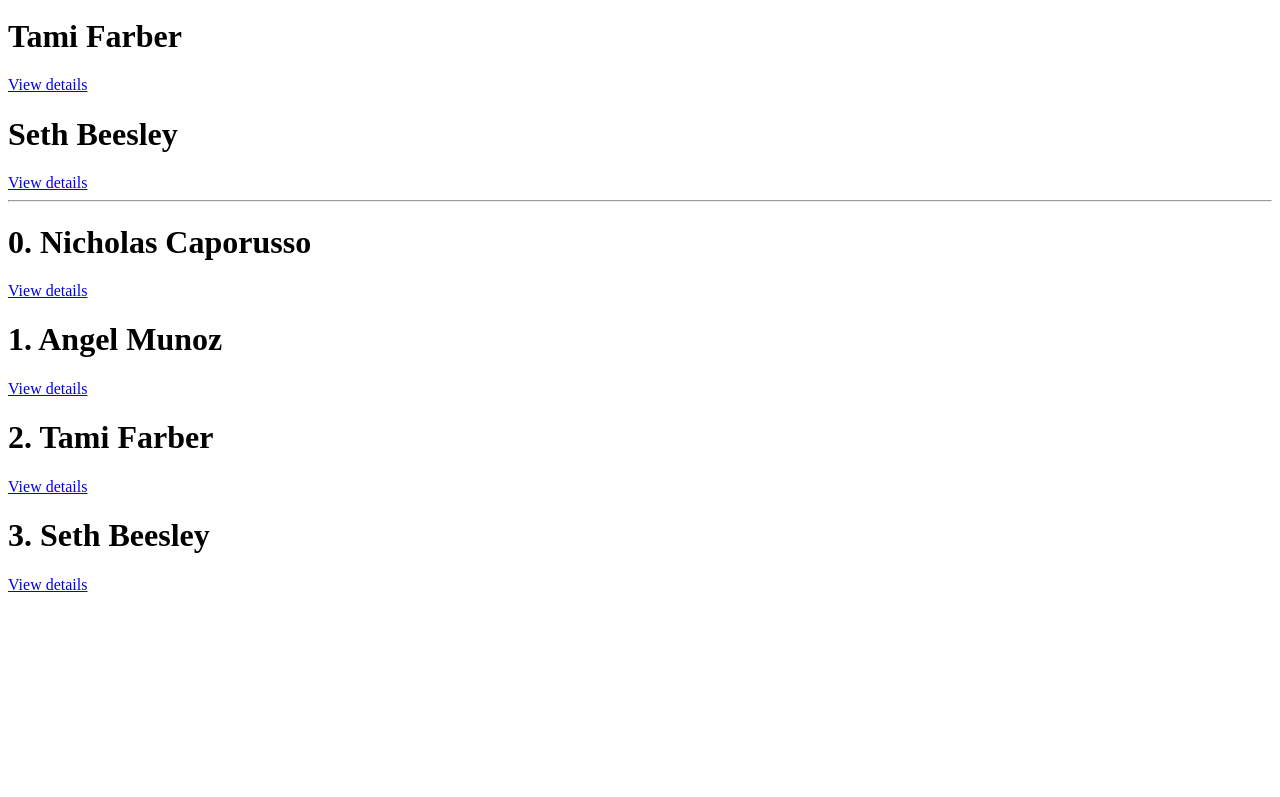
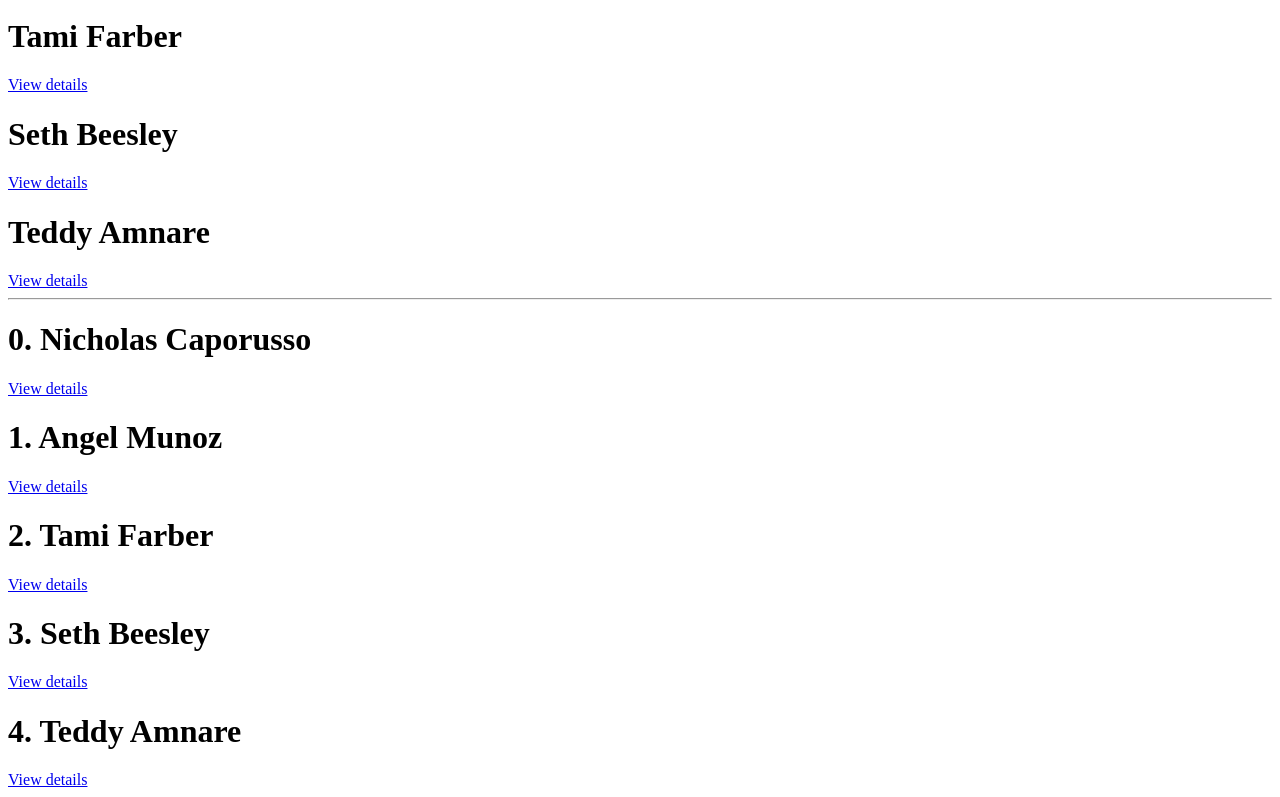
Before and after one commit to NicholasCaporusso/ase230-class-demo, a PHP site: page / in a window 1280 px wide. Shown: the part 186-983 px from the top of the page. Before the commit the page ends 778 px from the top, so only its background shows below. Run offline with PHP 8.4, Linux system fonts and the light colour scheme.

Commit message:
add teddy amare to list

```diff
--- a/index.php
+++ b/index.php
@@ -4,7 +4,8 @@ $ase230_students=[
 	['name'=>'Nicholas Caporusso'],
 	['name'=>'Angel Munoz'],
 	['name'=>'Tami Farber'],
-	['name'=>'Seth Beesley']
+	['name'=>'Seth Beesley'],
+	['name'=>'Teddy Amnare']
 ];
 
 $i=0;
```
